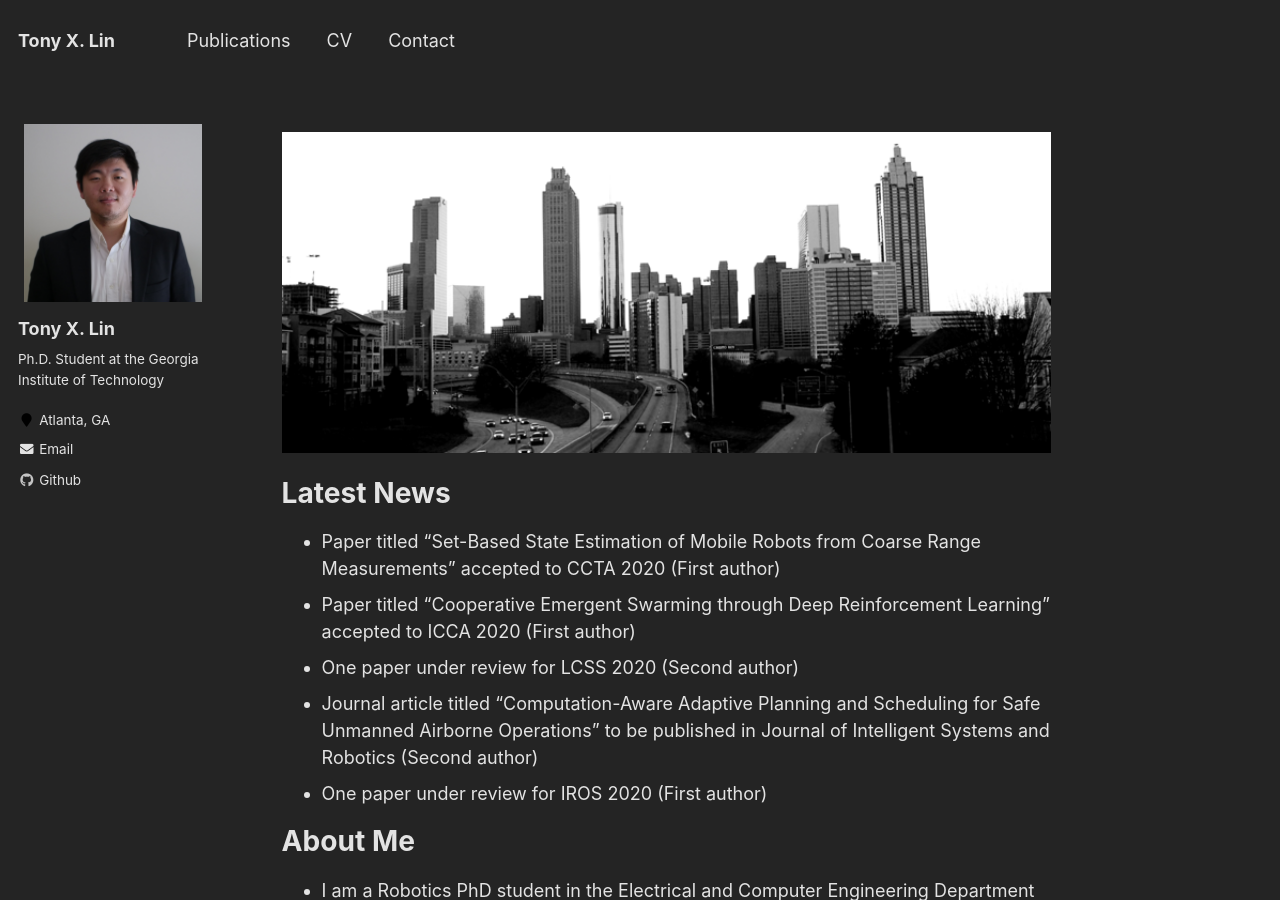
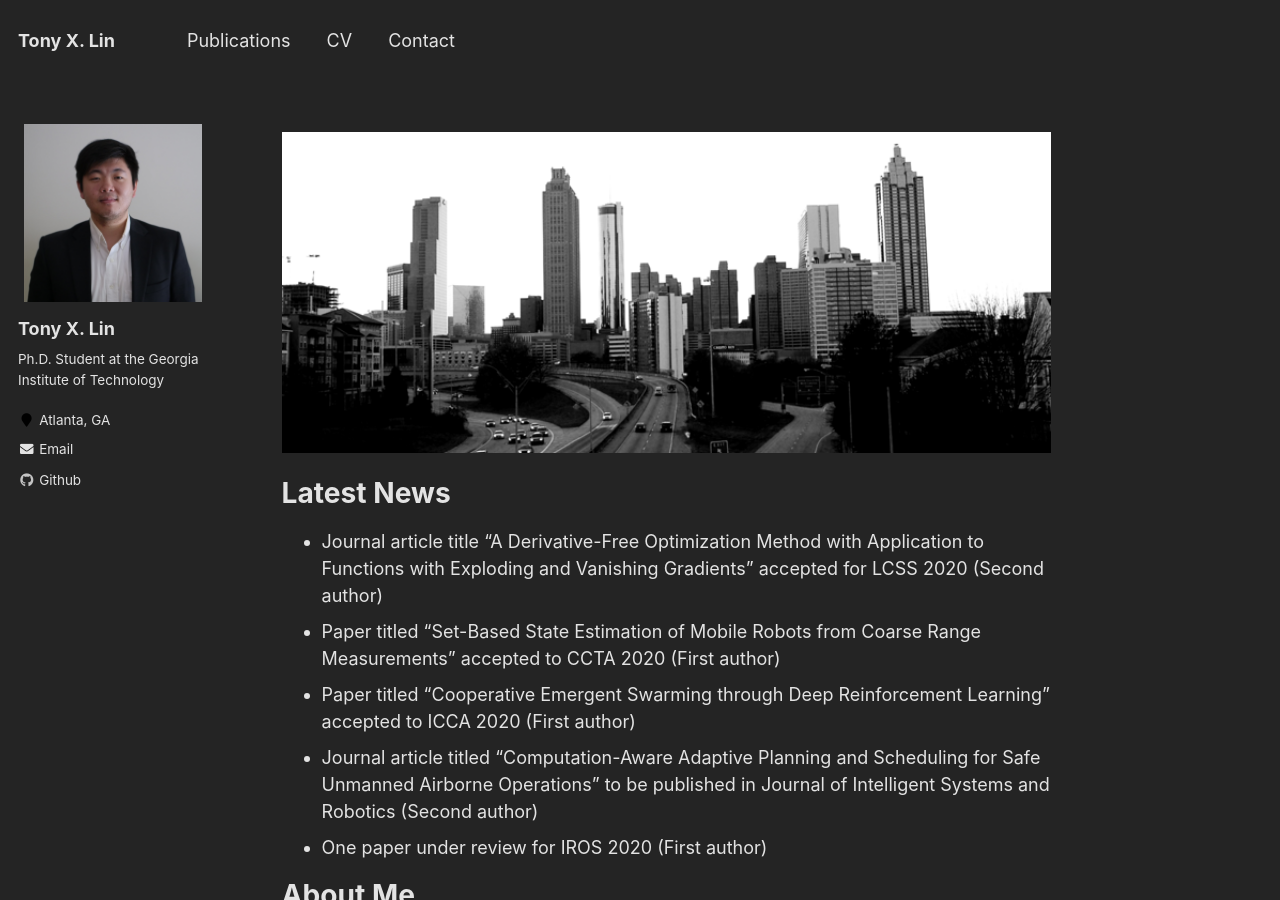
Before and after one commit to tony-x-lin/tony-x-lin.github.io, a Jekyll site: the page built from _pages/about.md, in a window 1280 px wide and 900 px high. Built offline with Jekyll 4.4.1, drawn with Linux system fonts in a browser that asks for light colours.

Commit message:
Update about.md

```diff
--- a/_pages/about.md
+++ b/_pages/about.md
@@ -13,9 +13,9 @@ redirect_from:
 </p>
 
 # Latest News
+* Journal article title "A Derivative-Free Optimization Method with Application to Functions with Exploding and Vanishing Gradients" accepted for LCSS 2020 (Second author)
 * Paper titled "Set-Based State Estimation of Mobile Robots from Coarse Range Measurements" accepted to CCTA 2020 (First author)
 * Paper titled "Cooperative Emergent Swarming through Deep Reinforcement Learning" accepted to ICCA 2020 (First author)
-* One paper under review for LCSS 2020 (Second author)
 * Journal article titled "Computation-Aware Adaptive Planning and Scheduling for Safe Unmanned Airborne Operations" to be published in Journal of Intelligent Systems and Robotics (Second author)
 * One paper under review for IROS 2020 (First author)
 
```
